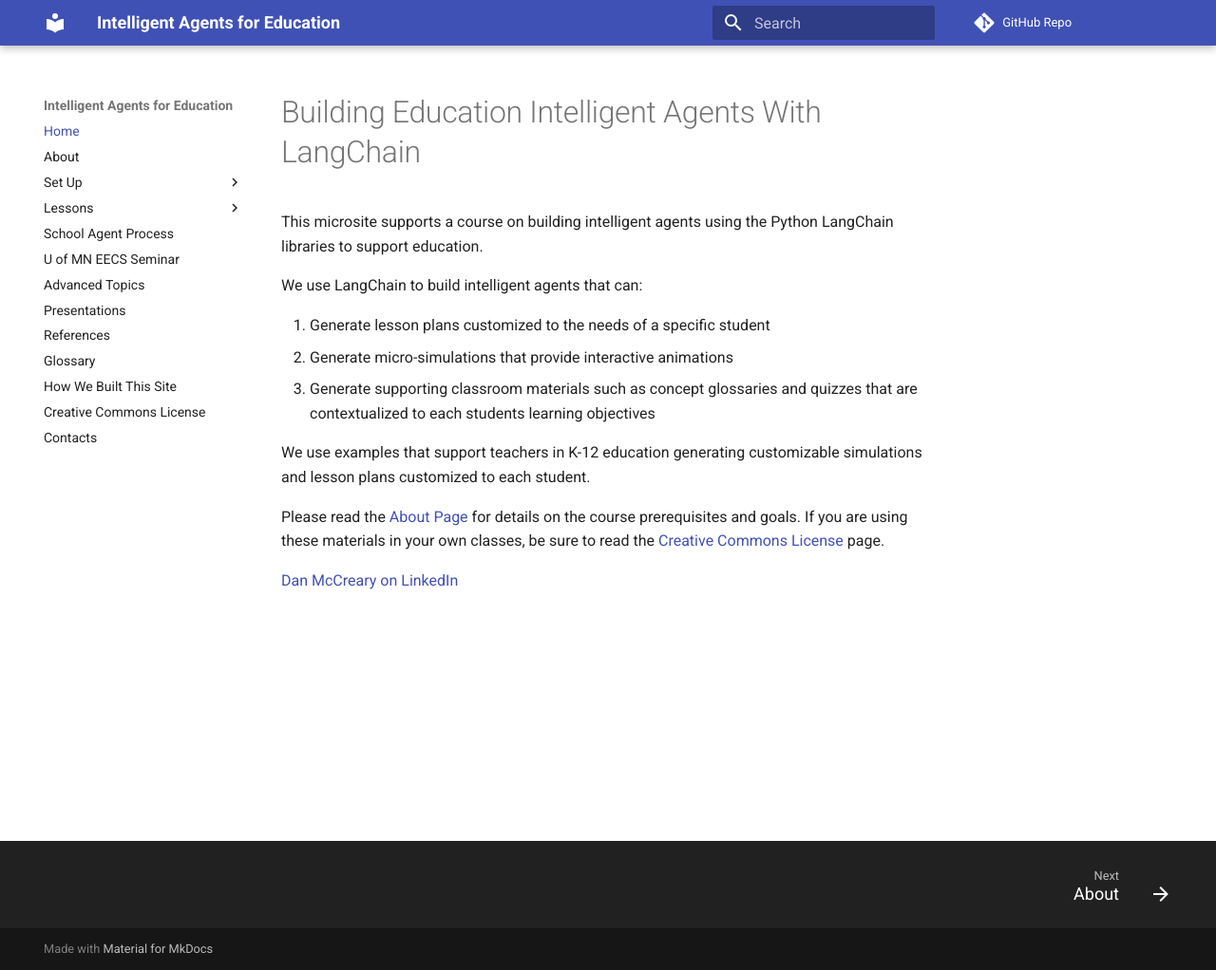
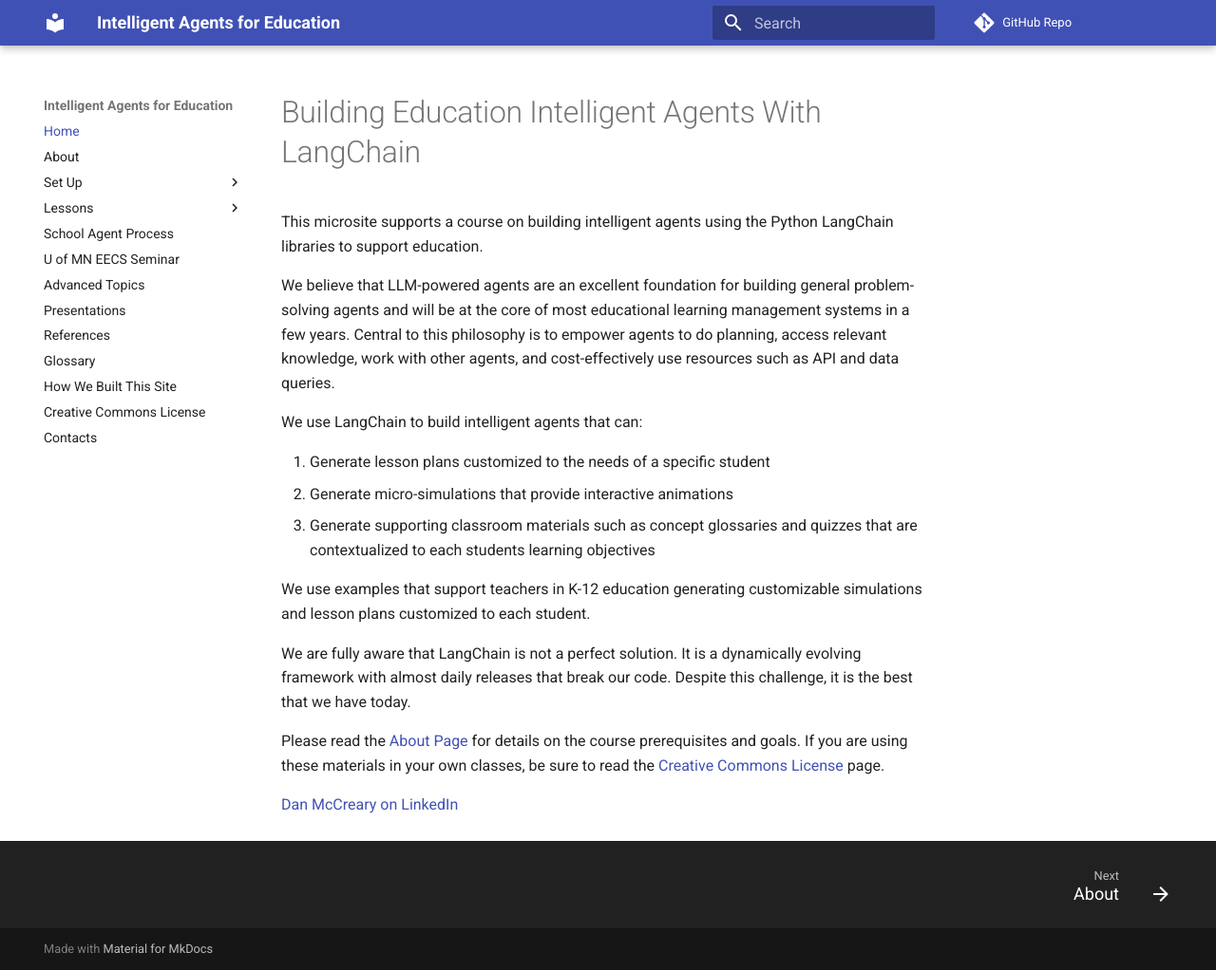
Before and after one commit to dmccreary/learn-langchain, an MkDocs documentation site: the page built from docs/index.md, in a window 1280 px wide and 1022 px high. Shown: the whole window at 95% size. Built offline with MkDocs 1.6.1 and Material for MkDocs 9.7.7, drawn with Linux system fonts in a browser that asks for light colours; comment, search, counter and statistics services are not loaded.

Commit message:
updating content

```diff
--- a/docs/index.md
+++ b/docs/index.md
@@ -2,6 +2,13 @@
 
 This microsite supports a course on building intelligent agents
 using the Python LangChain libraries to support education.
+
+We believe that LLM-powered agents are an excellent foundation for
+building general problem-solving agents and will be at the core of most educational
+learning management systems in a few years.  Central to this
+philosophy is to empower agents to do planning, access relevant knowledge,
+work with other agents, and cost-effectively use resources such as API and data queries.
+
 
 We use LangChain to build intelligent agents that can:
 
@@ -13,6 +20,11 @@
 customizable simulations and lesson plans customized to each
 student.
 
+We are fully aware that LangChain is not a perfect solution.
+It is a dynamically evolving framework with almost daily
+releases that break our code.  Despite this challenge, it
+is the best that we have today.
+
 Please read the [About Page](./about.md) for details on
 the course prerequisites and goals.  If you are using
 these materials in your own classes, be sure
```
Also changed, not shown: docs/references.md (+1 -0 lines).
